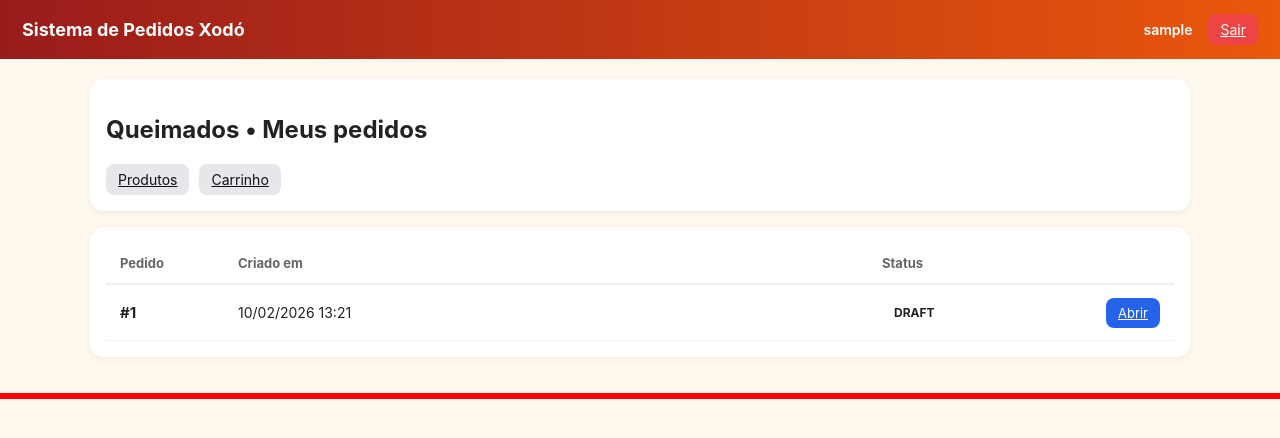
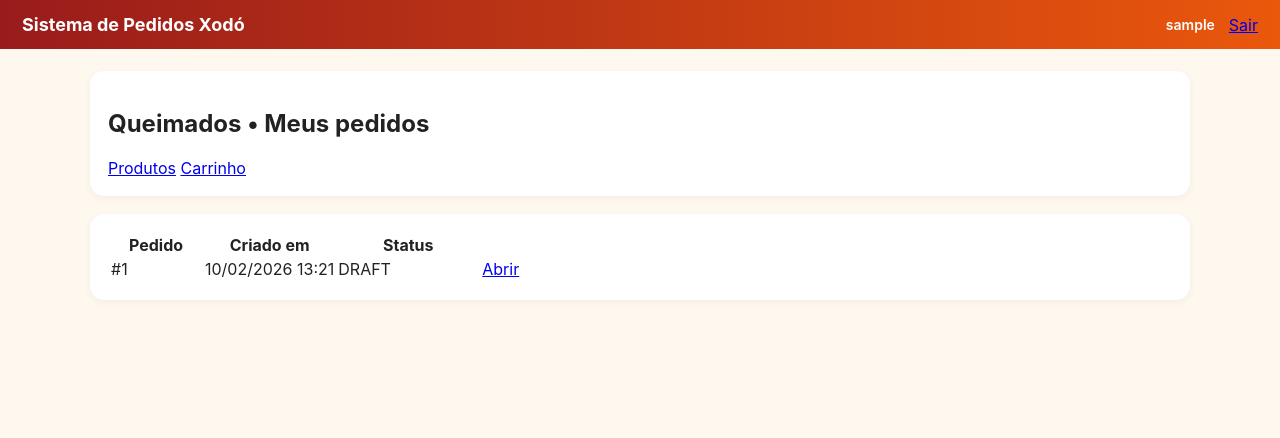
Before and after one commit to xodoticonsultoria/tranf_prod, a Django app: template templates/q_orders.html in a window 1280 px wide. Shown: the top 438 px of the page. Run offline with Django 4.2, Linux system fonts and the light colour scheme; the template is opened without the code that fills it: values that come from a table or form of the project are taken from there, others are empty; the visitor is signed in with stand-in values (Sample User, id 1); data comes from the database, SQL or seed files in the repository.

Commit message:
ux organizando limpo

```diff
--- a/static/app.css
+++ b/static/app.css
@@ -1,3 +1,5 @@
+/* ========= BASE ========= */
+
 body{
   margin:0;
   font-family: Inter, system-ui, Arial;
@@ -8,10 +10,10 @@ body{
 .page{
   max-width:1100px;
   margin:auto;
-  padding:20px;
+  padding:22px;
 }
 
-/* NAVBAR */
+/* ========= NAV ========= */
 
 .topbar{
   display:flex;
@@ -30,30 +32,29 @@ body{
 .topbar-right{
   display:flex;
   align-items:center;
-  gap:16px;
+  gap:14px;
 }
 
 .userbox{
-  display:flex;
-  flex-direction:column;
-  align-items:flex-end;
-  gap:2px;
+  text-align:right;
 }
 
-.user{ font-size:14px; font-weight:600; }
-.branch{ font-size:12px; opacity:.9; }
+.user{font-size:14px;font-weight:600;}
+.branch{font-size:12px;opacity:.9;}
 
-/* CARDS */
+
+/* ========= CARD ========= */
 
 .card{
   background:white;
   border-radius:14px;
-  padding:16px;
-  margin-bottom:16px;
+  padding:18px;
+  margin-bottom:18px;
   box-shadow:0 2px 8px rgba(0,0,0,.05);
 }
 
-/* CATEGORIA */
+
+/* ========= CATEGORIA ========= */
 
 .cat-head{
   display:flex;
@@ -74,36 +75,47 @@ body{
   margin-top:12px;
 }
 
-/* GRID */
+
+/* ========= GRID PROD ========= */
 
 .grid{
   display:grid;
-  grid-template-columns:repeat(auto-fit,minmax(360px,1fr));
+  grid-template-columns:repeat(auto-fit,minmax(340px,1fr));
   gap:14px;
 }
 
-/* PRODUTO */
+
+/* ========= PRODUTO ========= */
 
 .prod-card{
   display:flex;
   align-items:center;
   gap:12px;
-  padding:10px 12px;
+  padding:10px;
   border:1px solid #eee;
   border-radius:12px;
+  background:white;
 }
 
 .prod-img{
-  width:44px;
-  height:44px;
+  width:40px;
+  height:40px;
   border-radius:8px;
   object-fit:cover;
 }
 
-.prod-title{ font-size:14px; font-weight:700; }
-.prod-sku{ font-size:12px; color:#666; }
+.prod-title{
+  font-size:14px;
+  font-weight:700;
+}
 
-/* QTD */
+.prod-sku{
+  font-size:12px;
+  color:#666;
+}
+
+
+/* ========= QTD ========= */
 
 .qty-box{
   display:flex;
@@ -116,274 +128,9 @@ body{
   width:42px;
   height:28px;
   text-align:center;
-  font-size:13px;
   border:1px solid #ddd;
   border-radius:6px;
-}
-
-/* remove spinner */
-input::-webkit-inner-spin-button{
-  -webkit-appearance:none;
-}
-
-/* BOTÕES */
-
-.btn{
-  background:#2563eb;
-  color:white;
-  border:none;
-  border-radius:8px;
-  padding:7px 12px;
-  font-size:14px;
-  cursor:pointer;
-}
-
-.btn-danger{ background:#ef4444; }
-
-.btn-qty{
-  width:26px;
-  height:26px;
-  background:#ef4444;
-  color:white;
-  border:none;
-  border-radius:6px;
-  font-weight:800;
-}
-
-/* BADGE */
-
-.badge{
-  background:#ef4444;
-  color:white;
-  padding:3px 8px;
-  border-radius:999px;
-  font-size:12px;
-}
-
-/* TOAST */
-
-.toast{
-  background:#16a34a;
-  color:white;
-  padding:10px;
-  border-radius:8px;
-  margin-bottom:10px;
-}
-
-/* MOBILE */
-
-@media(max-width:640px){
-  .grid{ grid-template-columns:1fr; }
-}
-/* ===== TOOLBAR ===== */
-
-.toolbar{
-  display:flex;
-  gap:10px;
-  margin-top:10px;
-}
-
-
-/* ===== PEDIDOS GRID ===== */
-
-.order-table{
-  width:100%;
-}
-
-.order-head,
-.order-row{
-  display:grid;
-  grid-template-columns: 90px 1fr 140px 100px;
-  gap:12px;
-  align-items:center;
-}
-
-.order-head{
-  font-weight:700;
-  font-size:13px;
-  color:#666;
-  padding-bottom:8px;
-  border-bottom:1px solid #eee;
-}
-
-.order-row{
-  padding:10px 0;
-  border-bottom:1px solid #f1f1f1;
-  font-size:14px;
-}
-
-.col-id{
-  font-weight:700;
-}
-
-.col-date{
-  color:#555;
-}
-
-
-/* ===== STATUS ===== */
-
-.status{
-  padding:4px 10px;
-  border-radius:999px;
-  font-size:12px;
-  font-weight:700;
-  display:inline-block;
-}
-
-.status.enviado{
-  background:#dbeafe;
-  color:#1d4ed8;
-}
-
-.status.recebido{
-  background:#dcfce7;
-  color:#15803d;
-}
-
-.status.submitted{
-  background:#fef3c7;
-  color:#92400e;
-}
-
-
-/* ===== BOTÕES ===== */
-
-.btn-secondary{
-  background:#e5e7eb;
-  color:#111;
-}
-
-.btn-sm{
-  padding:6px 10px;
   font-size:13px;
 }
 
-
-/* ===== MOBILE ===== */
-
-@media(max-width:640px){
-
-  .order-head{
-    display:none;
-  }
-
-  .order-row{
-    grid-template-columns:1fr;
-    background:#fafafa;
-    border-radius:10px;
-    padding:12px;
-    margin-bottom:10px;
-  }
-
-  .right{
-    margin-top:6px;
-  }
-}
-
-
-/* ===== TABELA PEDIDOS XODÓ ===== */
-
-.table-xodo{
-  width:100%;
-  border-collapse:separate;
-  border-spacing:0;
-  font-size:14px;
-}
-
-.table-xodo thead th{
-  text-align:left;
-  padding:12px 14px;
-  font-size:13px;
-  color:#666;
-  border-bottom:2px solid #eee;
-}
-
-.table-xodo tbody td{
-  padding:14px;
-  border-bottom:1px solid #f1f1f1;
-  vertical-align:middle;
-}
-
-.table-xodo tbody tr:hover{
-  background:#fff7ed;
-}
-
-/* colunas */
-
-.td-id{
-  font-weight:700;
-  font-size:15px;
-}
-
-.td-action{
-  text-align:right;
-}
-
-/* ===== STATUS BADGE ===== */
-
-.status{
-  padding:6px 12px;
-  border-radius:999px;
-  font-size:12px;
-  font-weight:700;
-}
-
-.status.enviado{
-  background:#dbeafe;
-  color:#1d4ed8;
-}
-
-.status.recebido{
-  background:#dcfce7;
-  color:#15803d;
-}
-
-.status.submitted{
-  background:#fef3c7;
-  color:#92400e;
-}
-
-/* ===== BOTÕES ===== */
-
-.btn-secondary{
-  background:#e5e7eb;
-  color:#111;
-}
-
-.btn-sm{
-  padding:7px 12px;
-  font-size:13px;
-  border-radius:8px;
-}
-
-/* ===== MOBILE ===== */
-
-@media(max-width:640px){
-
-  .table-xodo thead{
-    display:none;
-  }
-
-  .table-xodo tr{
-    display:block;
-    background:white;
-    border-radius:12px;
-    margin-bottom:12px;
-    box-shadow:0 2px 6px rgba(0,0,0,.05);
-  }
-
-  .table-xodo td{
-    display:flex;
-    justify-content:space-between;
-    padding:10px 14px;
-    border:none;
-  }
-
-  .td-action{
-    justify-content:flex-end;
-  }
-}
-body{
-  outline: 6px solid red;
-}
+input::-webkit-inner-spin-b
```
